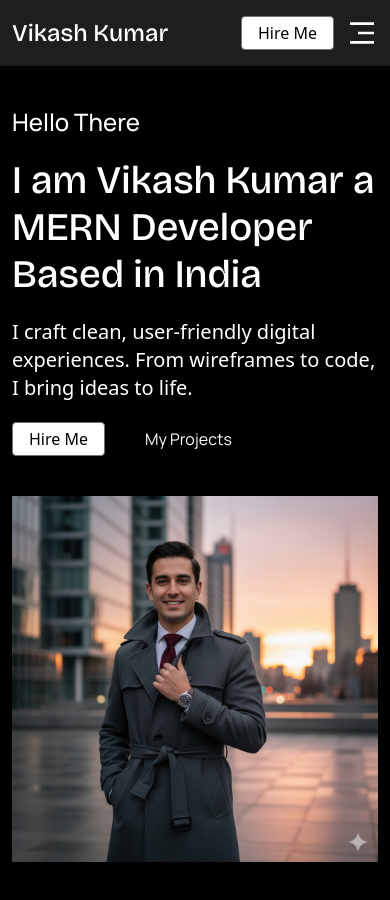
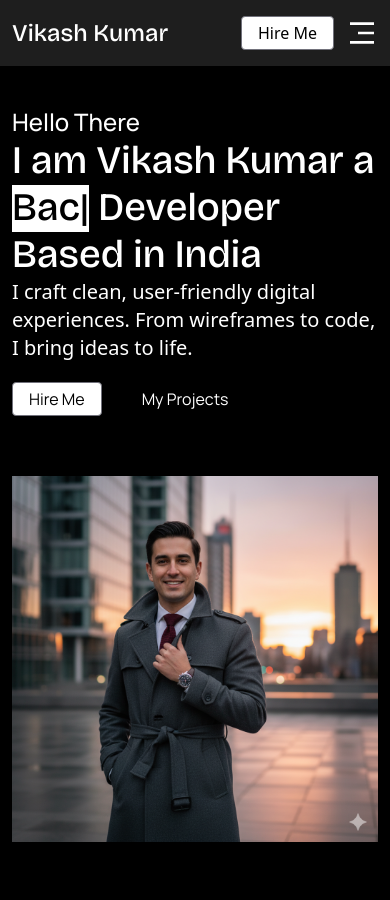
Before and after one commit to VikashFaujdar/my-portfolio, a React (Vite) app: page / in a window 390 px wide. Built offline with nearby package versions, Linux system fonts and the light colour scheme.

Commit message:
hero section completed

```diff
--- a/package.json
+++ b/package.json
@@ -12,6 +12,7 @@
   "dependencies": {
     "@gsap/react": "^2.1.2",
     "@tailwindcss/vite": "^4.1.13",
+    "framer-motion": "^12.23.12",
     "gsap": "^3.13.0",
     "react": "^19.1.0",
     "react-dom": "^19.1.0",
--- a/src/Pages/Home/HeroSection.jsx
+++ b/src/Pages/Home/HeroSection.jsx
@@ -1,31 +1,32 @@
 import React from 'react'
 import { Link } from 'react-router-dom'
 import homeImage from '../../assets/asset-01.png'
+import TypeWriter from '../../components/TypeWriter.jsx'
 
 const HeroSection = () => {
 
     return (
-        <div className='flex items-center justify-center text-white py-10'>
-            <div className="container md:h-[calc(100vh-10vh) flex flex-col md:flex-row gap-10 items-center justify-between px-3 lg:px-5">
+        <div className='flex items-center justify-center text-white py-10 lg:py-30'>
+            <div className="container  flex flex-col md:flex-row gap-10 items-center justify-between px-3 lg:px-5">
                 <div className="Heroleft w-full md:w-[45%] lg:w-[45%] h-full ">
                     <h3 className='text-2xl subtitle font-secondary text-white font-medium'>Hello There</h3>
-                    <h1 className='text-[10vw] sm:text-4xl md:text-4xl lg:text-5xl font-primary font-medium py-5 md:py-3 leading-[1.2]'>I am Vikash Kumar a MERN Developer Based in India</h1>
+                    <h1 className='text-[10vw] sm:text-4xl md:text-4xl lg:text-5xl font-primary font-medium py-5 md:py-3 leading-[1.2]'>I am Vikash Kumar a {<TypeWriter/>} Developer Based in India</h1>
                     <p className='text-xl text-start'>I craft clean, user-friendly digital experiences. From wireframes to code, I bring ideas to life.</p>
-                    <div className="btns flex items-center justify-start  mt-5">
-                        <Link to={'/contact'} ><button className='md:hidden cursor-pointer border-1 border-zinc-500 px-4 md:px-5 py-1 bg-white text-black hover:text-white text-md transition-all group duration-300 overflow-hidden rounded-sm hover:bg-transparent mr-10'>Hire Me
+                    <div className="btns flex items-center justify-start py-5">
+                        <Link to={'/contact'} ><button className='md:hidden font-secondary cursor-pointer border-1 border-zinc-500 px-4 md:px-5 py-1 bg-white text-black hover:text-white text-md md:text-xl transition-all group duration-300 overflow-hidden rounded-sm hover:bg-transparent mr-10'>Hire Me
                         </button></Link>
-                        <Link to={'/contact'} ><button className='hidden md:block relative cursor-pointer border-1 border-zinc-500 px-4 md:px-5 py-1 bg-white text-black hover:text-white text-md transition-all group duration-300 overflow-hidden z-20 rounded-sm hover:bg-transparent mr-10'>Hire Me
-                                        <div className="btn-animation absolute w-full h-full group-hover:bottom-0 bg-black -z-10 -bottom-8 transition-all duration-500 left-0"></div>
-                                        <div className="btn-animation-2 absolute w-full h-full group-hover:top-0 bg-black -z-10 -top-8 transition-all duration-500 left-0"></div>
-                                        </button></Link>
-                        <button className='font-secondary hidden md:block relative overflow-hidden group'>My Projects
-                            <div className="line border-b-2 border-white absolute w-full h-full top-0 left-22 group-hover:left-0 transition-all duration-300"></div>
+                        <Link to={'/contact'} ><button className='hidden font-secondary md:block relative cursor-pointer border-1 border-zinc-500 px-4 md:px-5 py-1 bg-white text-black hover:text-white md:text-xl text-md transition-all group duration-300 overflow-hidden z-20 rounded-sm hover:bg-transparent mr-10'>Hire Me
+                            <div className="btn-animation absolute w-full h-full group-hover:bottom-0 bg-black -z-10 -bottom-10 transition-all duration-500 left-0"></div>
+                            <div className="btn-animation-2 absolute w-full h-full group-hover:top-0 bg-black -z-10 -top-10 transition-all duration-500 left-0"></div>
+                        </button></Link>
+                        <button className='font-secondary hidden md:block text-md  relative overflow-hidden group'>My Projects
+                            <div className="line border-b-2 border-white absolute w-full h-full top-0 -left-22 group-hover:left-0 transition-all duration-300"></div>
                         </button>
                         <button className='font-secondary md:hidden'>My Projects</button>
                     </div>
                 </div>
                 <div className="Heroright w-full md:w-[45%] lg:w-[40%] h-full">
-                    <img src={homeImage} alt="homeImage" className='w-full h-full object-cover'/>
+                    <img src={homeImage} alt="homeImage" className='w-full h-full object-cover' />
                 </div>
             </div>
         </div>
--- /dev/null
+++ b/src/components/Cursor.jsx
@@ -0,0 +1,26 @@
+import { useEffect, useState } from "react";
+import cursor from '../assets/cursor.svg'
+
+export default function AnimatedCursor() {
+    const [position, setPosition] = useState({ x: 0, y: 0 });
+
+    useEffect(() => {
+        const moveHandler = (e) => {
+            setPosition({ x: e.clientX, y: e.clientY });
+        };
+
+        window.addEventListener("mousemove", moveHandler);
+        return () => window.removeEventListener("mousemove", moveHandler);
+    }, []);
+
+    return (
+        <div
+            className="fixed hidden md:block top-0 left-0 pointer-events-none z-50 -translate-y-3"
+            style={{
+                transform: `translate(${position.x}px, ${position.y}px)`,
+            }}
+        >
+            <img src={cursor} alt="cursor" className="size-20"/>
+        </div>
+    );
+}
--- /dev/null
+++ b/src/components/TypeWriter.jsx
@@ -0,0 +1,76 @@
+import { motion, useAnimationControls } from "framer-motion";
+import { useEffect, useState } from "react";
+
+function TypingText({
+  words = ["Mern", "Frontend", "Backend"],
+  typingSpeed = 150,
+  deleteSpeed = 100,
+  delayBetweenWords = 1000,
+})
+{
+const [currentWordIndex, setCurrentWordIndex] = useState(0);
+  const [currentText, setCurrentText] = useState("");
+  const [isDeleting, setIsDeleting] = useState(false);
+  const controls = useAnimationControls();
+
+  useEffect(() => {
+    const word = words[currentWordIndex];
+
+    if (isDeleting) {
+      if (currentText === "") {
+        setIsDeleting(false);
+        setCurrentWordIndex((prev) => (prev + 1) % words.length);
+        return;
+      }
+
+      const timer = setTimeout(() => {
+        setCurrentText(word.substring(0, currentText.length - 1));
+      }, deleteSpeed);
+      return () => clearTimeout(timer);
+    }
+
+    if (currentText === word) {
+      const timer = setTimeout(() => {
+        setIsDeleting(true);
+      }, delayBetweenWords);
+      return () => clearTimeout(timer);
+    }
+
+    const timer = setTimeout(() => {
+      setCurrentText(word.substring(0, currentText.length + 1));
+    }, typingSpeed);
+    return () => clearTimeout(timer);
+  }, [
+    currentText,
+    currentWordIndex,
+    isDeleting,
+    words,
+    typingSpeed,
+    deleteSpeed,
+    delayBetweenWords,
+  ]);
+
+  useEffect(() => {
+    controls.start({
+      opacity: [0.2, 1],
+      transition: {
+        duration: 0.5,
+        repeat: Infinity,
+        repeatType: "reverse",
+      },
+    });
+  }, [controls]);
+
+  return (
+    <div className="bg-white  lg:min-w-30 lg:max-w-50">
+      <div className=" font-primary text-black">
+        {currentText}
+        <motion.span animate={controls}>|</motion.span>
+      </div>
+    </div>
+  );
+}
+
+export default function TypingAnimatedText() {
+  return <TypingText />;
+}
--- a/src/index.css
+++ b/src/index.css
@@ -9,6 +9,7 @@
 
 body{
     overflow-x: hidden;
+    cursor: none;
     background-color: black;
 }
 
@@ -17,3 +18,7 @@ body{
     width: 100%;
     margin: 0 auto;
 }
+
+.Heroleft h1{
+    display:ruby;
+}
--- a/src/main.jsx
+++ b/src/main.jsx
@@ -5,10 +5,12 @@ import App from './App.jsx'
 import { BrowserRouter } from 'react-router-dom'
 import Loader from './components/Loader.jsx'
 import Header from './components/Header.jsx'
+import Cursor from './components/Cursor.jsx'
 
 createRoot(document.getElementById('root')).render(
   <StrictMode>
     <Loader/>
+    <Cursor/>
     <BrowserRouter>
     <Header/>
     <App />
```
Also changed, not shown: src/assets/cursor.svg (added), 1 other file (tests, documents, lock files or other folders).
